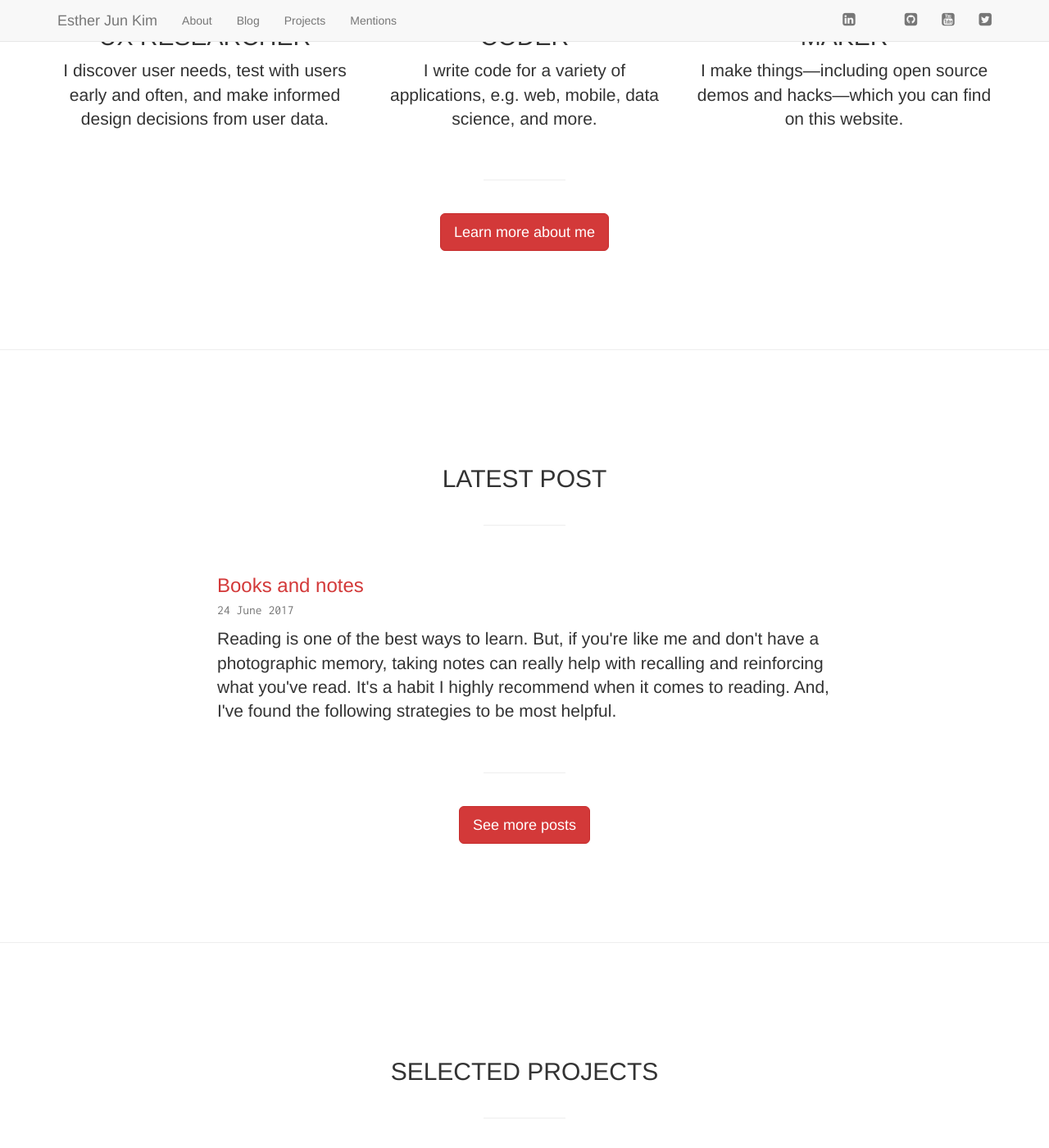
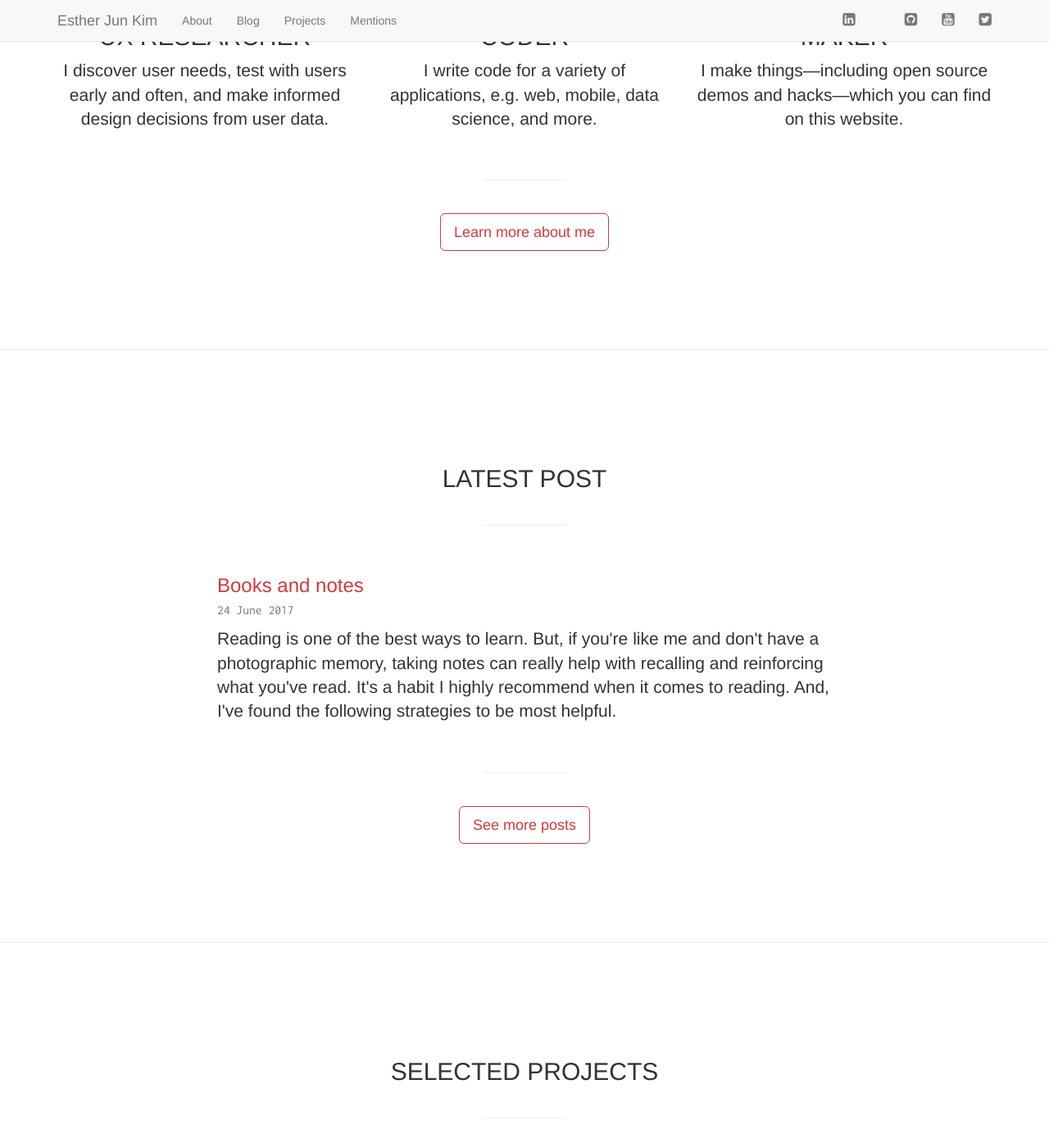
Before and after one commit to estherjk/estherjk.github.io, a Jekyll site: the page built from index.html, in a window 1280 px wide and 1400 px high, scrolled down 673 px. Shown: the whole window at 82% size. Built offline with Jekyll 4.4.1, drawn with Linux system fonts in a browser that asks for light colours; nearby versions of some CDN libraries; some web fonts are replaced; a style sheet for code colours, icons or effects is not loaded; grey boxes are pictures that could not be loaded.

Commit message:
Rename btn-primary to btn-outline and update styles

```diff
--- a/_layouts/project.html
+++ b/_layouts/project.html
@@ -11,7 +11,7 @@ layout: default
 
     <div class="project-links-container">
       {% for link in project.links %}
-        <a href="{{ link.url }}" class="btn btn-lg btn-primary-inverse">{{ link.name }}</a>
+        <a href="{{ link.url }}" class="btn btn-lg btn-outline-inverse">{{ link.name }}</a>
       {% endfor %}
     </div>
   </div>
--- a/_sass/components/_buttons.scss
+++ b/_sass/components/_buttons.scss
@@ -1,24 +1,21 @@
-$btn-primary-border: darken($primary-color, 5%);
+.btn-outline {
+  color: $link-color;
+  background-color: transparent;
+  border-color: $link-color;
+}
 
-.btn-primary {
+.btn-outline:hover {
   color: #fff;
   background-color: $link-color;
-  border-color: $btn-primary-border;
 }
 
-.btn-primary:hover {
+.btn-outline-inverse {
   color: #fff;
-  background-color: $link-hover-color;
-  border-color: $btn-primary-border;
-}
-
-.btn-primary-inverse {
   background-color: transparent;
-  color: #fff;
   border-color: #fff;
 }
 
-.btn-primary-inverse:hover {
+.btn-outline-inverse:hover {
+  color: $link-color;
   background-color: #fff;
-  color: $link-hover-color;
 }
--- a/index.html
+++ b/index.html
@@ -53,7 +53,7 @@ css:
 
     <hr class="hr-short hr-extra-margin">
 
-    <a href="/about" class="btn btn-lg btn-primary">Learn more about me</a>
+    <a href="/about" class="btn btn-lg btn-outline">Learn more about me</a>
   </div>
 </div>
 
@@ -79,7 +79,7 @@ css:
     <hr class="hr-short hr-extra-margin">
 
     <div class="text-center">
-      <a href="/blog" class="btn btn-lg btn-primary">See more posts</a>
+      <a href="/blog" class="btn btn-lg btn-outline">See more posts</a>
     </div>
   </div>
 </div>
@@ -109,7 +109,7 @@ css:
     <hr class="hr-short hr-extra-margin">
 
     <div class="text-center">
-      <a href="/projects" class="btn btn-lg btn-primary">See more projects</a>
+      <a href="/projects" class="btn btn-lg btn-outline">See more projects</a>
     </div>
   </div>
 </div>
```
